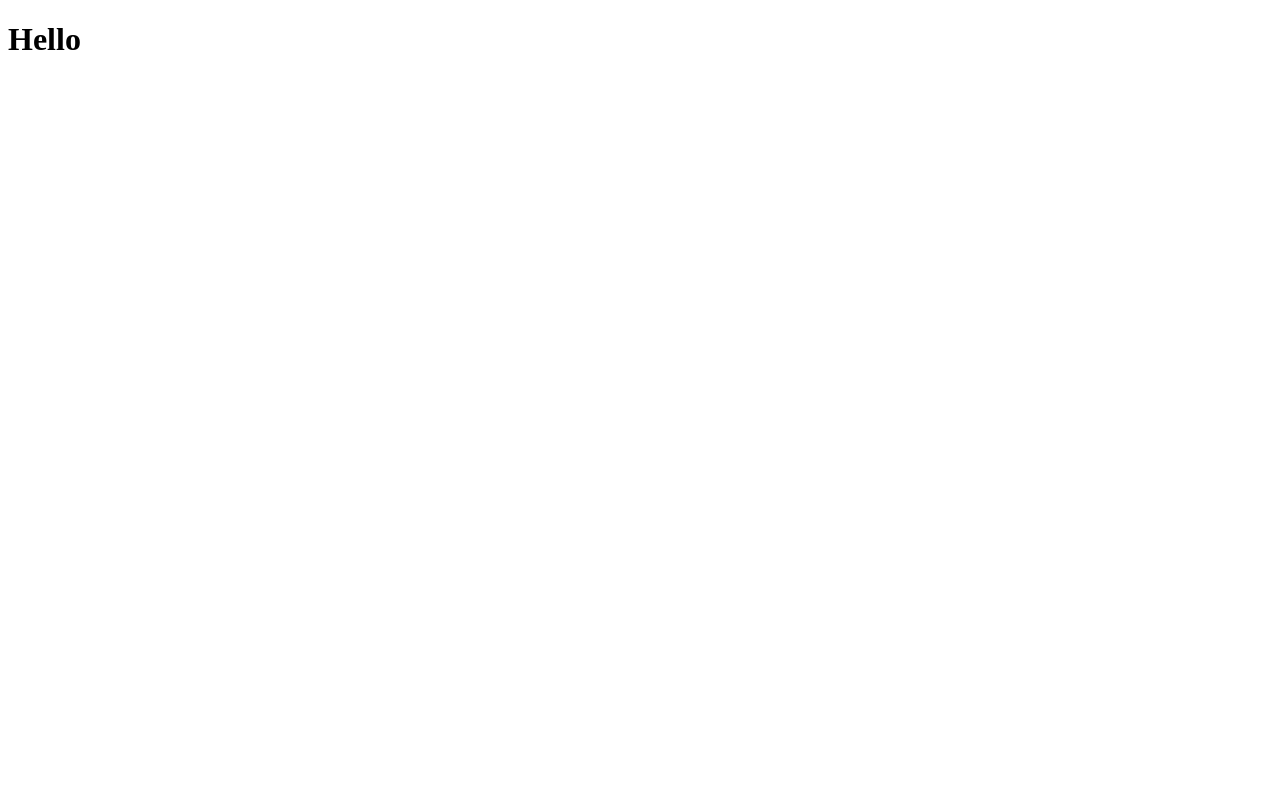
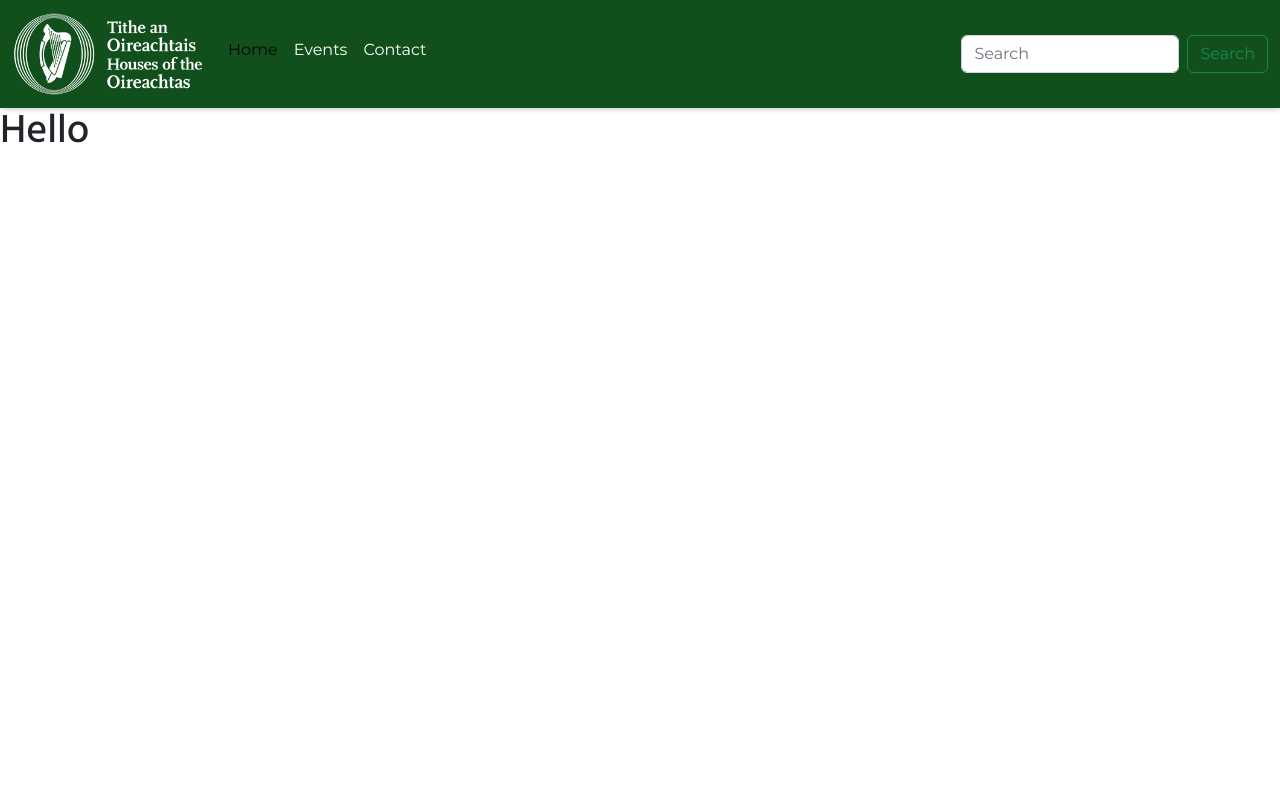
Before and after one commit to michelleconville/oir_events, a Django app: page / in a window 1280 px wide. Before the commit the page is almost empty. Run offline with Django 3.2, Linux system fonts and the light colour scheme; some libraries are stand-ins or nearby versions.

Commit message:
create basic header for base template

```diff
--- /dev/null
+++ b/static/css/base.css
@@ -0,0 +1,60 @@
+@import url('https://fonts.googleapis.com/css2?family=Hind:wght@300;500;600&family=Montserrat:wght@300;400;500&display=swap');
+
+:root {
+    /* Font */
+    --main-font: 'montserrat', sans-serif;
+    --title: 'hind', sans-serif;
+
+
+    /** Colours */
+    --green: #22872e;
+    --pink: #ed2987;
+    --peach: #faded6;
+    --almost-black: #14181a;
+    --dark-green: #11501d;
+    --grey: #adbdb3;
+    --white: #ffffff;
+
+    /* Utils */
+    --smal-box-shadow: 1px -1px 7px 0 #00000061;
+    --border: 1px solid #00000030;
+}
+
+
+html, body {
+    height: 100%;
+}
+
+body {
+    display: flex;
+    flex-direction: column;
+    font-family: var(--main-font);
+}
+
+h1, h2, h3, h4, h5, h6 {
+    font-family: var(--title);
+}
+
+main {
+    flex: 1 0 auto;
+    background-color: var(--peach);
+}
+
+/* footer */
+footer {
+    flex-shrink: 0;
+}
+
+/* header */
+.navbar {
+    background-color: var(--dark-green);
+    box-shadow: var(--smal-box-shadow);
+}
+
+a.nav-link {
+    color: var(--white);
+}
+
+img.logo {
+    width: 12rem;
+}
--- a/templates/base.html
+++ b/templates/base.html
@@ -1,12 +1,25 @@
+{% load static %}
+
 <!DOCTYPE html>
 <html lang="en">
 <head>
     <meta charset="UTF-8">
     <meta http-equiv="X-UA-Compatible" content="IE=edge">
     <meta name="viewport" content="width=device-width, initial-scale=1.0">
-    <title>Document</title>
+    {% block extra_css %}
+    <link rel="stylesheet" href="https://cdnjs.cloudflare.com/ajax/libs/bootstrap/5.2.3/css/bootstrap.min.css" integrity="sha512-SbiR/eusphKoMVVXysTKG/7VseWii+Y3FdHrt0EpKgpToZeemhqHeZeLWLhJutz/2ut2Vw1uQEj2MbRF+TVBUA==" crossorigin="anonymous" referrerpolicy="no-referrer" />
+    <link rel="stylesheet" href="{% static '/css/base.css' %}">
+    {% endblock %}
+    {% block onload_js %}
+    <script src="https://cdnjs.cloudflare.com/ajax/libs/bootstrap/5.2.3/js/bootstrap.min.js" integrity="sha512-1/RvZTcCDEUjY/CypiMz+iqqtaoQfAITmNSJY17Myp4Ms5mdxPS5UV7iOfdZoxcGhzFbOm6sntTKJppjvuhg4g==" crossorigin="anonymous" referrerpolicy="no-referrer"></script>
+    {% endblock %}
+    <title>Oireachtas Events - {% block title %}{% endblock %}</title>
 </head>
 <body>
+    {% include 'includes/header.html' %}
+
+    {% include 'includes/footer.html' %}
+
     <h1>Hello</h1>
 </body>
 </html>
--- /dev/null
+++ b/templates/includes/footer.html
@@ -0,0 +1 @@
+{% load static %}
--- /dev/null
+++ b/templates/includes/header.html
@@ -0,0 +1,33 @@
+{% load static %}
+
+<header>
+    <nav class="navbar navbar-expand-lg">
+        <div class="container-fluid">
+            <!-- Logo -->
+            <a class="navbar-brand" href="#"><img src="{% static 'images/logo.webp' %}" alt="Houses of the Oireachtas Logo" class="logo"></a>
+            <button class="navbar-toggler" type="button" data-bs-toggle="collapse" data-bs-target="#navbarNav"
+                aria-controls="navbarNav" aria-expanded="false" aria-label="Toggle navigation">
+                <span class="navbar-toggler-icon"></span>
+            </button>
+            <!-- Navigation items -->
+            <div class="collapse navbar-collapse" id="navbarNav">
+                <ul class="navbar-nav me-auto mb-2">
+                    <li class="nav-item">
+                        <a class="nav-link active" aria-current="page" href="{% url 'home' %}">Home</a>
+                    </li>
+                    <li class="nav-item">
+                        <a class="nav-link" href="#">Events</a>
+                    </li>
+                    <li class="nav-item">
+                        <a class="nav-link" href="#">Contact</a>
+                    </li>
+                </ul>
+                <!-- Form for search bar -->
+                <form class="d-flex" role="search">
+                    <input class="form-control me-2" type="search" placeholder="Search" aria-label="Search">
+                    <button class="btn btn-outline-success" type="submit">Search</button>
+                </form>
+            </div>
+        </div>
+    </nav>
+</header>
```
Also changed, not shown: oir_events/settings.py (+7 -4 lines), static/images/logo.webp (added).
